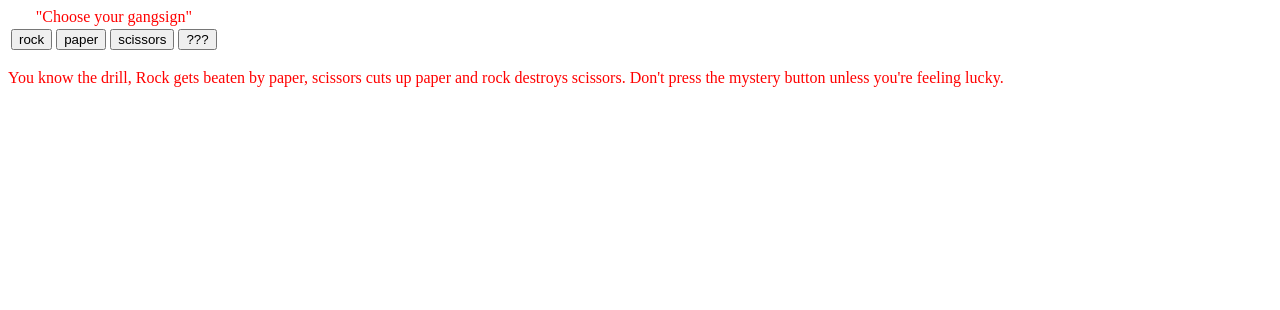
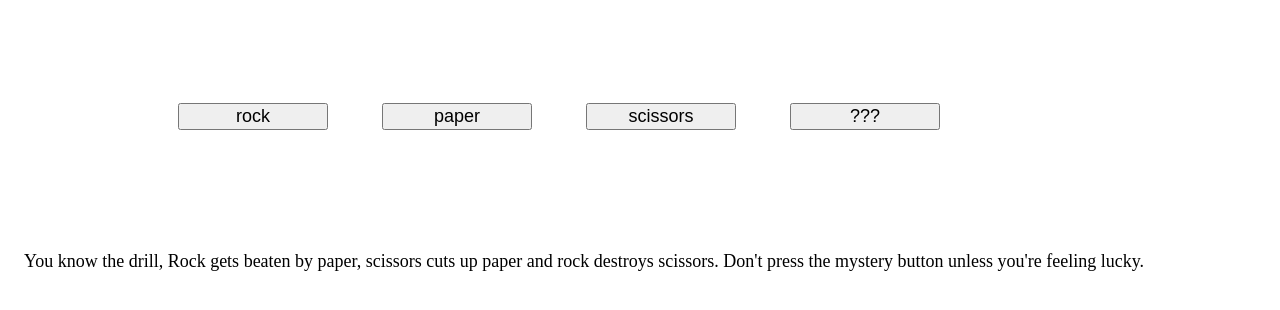
Before and after one commit to LoicVanRompaey/rock-paper-scissors, a plain HTML site: page Index.html in a window 1280 px wide. Drawn offline with Linux system fonts and the light colour scheme.

Commit message:
secret button works, tried to center with css

```diff
--- a/Assets/Index.scss
+++ b/Assets/Index.scss
@@ -1,3 +1,28 @@
-body{
-  color: red;
+body {
+  width: 90%;
+
 }
+
+table {
+  display: flex;
+  justify-content: center;
+  margin-top: 100px;
+  margin-bottom: 100px;
+  width: auto;
+}
+
+button {
+  width: 150px;
+  height: auto;
+  margin-right: 50px;
+  font-size: large;
+
+
+}
+
+.explanations {
+  display: flex;
+  justify-content: center;
+  font-size: large;
+
+}
--- a/Assets/script.js
+++ b/Assets/script.js
@@ -66,4 +66,17 @@ var AIsign;
         }
     });
 
+    document.getElementById("mystery").addEventListener("click", function () {
+        var gamble = randomGenerateInt(0,20);
+        console.log(gamble);
+
+        if(gamble >10 && gamble %2 === 0){
+            alert("BOOM, you nuked the enemy")
+        }else{
+            alert("You got WRECKED son! I think a midget even stole your wallet while you were getting your ass kicked!")
+        }
+
+
+    })
+
 })();
--- a/Index.html
+++ b/Index.html
@@ -8,8 +8,6 @@
 <body>
 
 <table>
-    <caption> "Choose your gangsign"</caption>
-
     <tr>
         <th> <button type="button" id="rock">rock</button> </th>
         <th> <button type="button" id="paper">paper</button> </th>
```
Also changed, not shown: Assets/Index.css, 1 other file.
